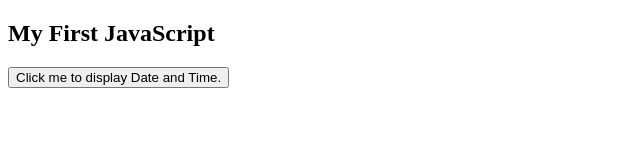
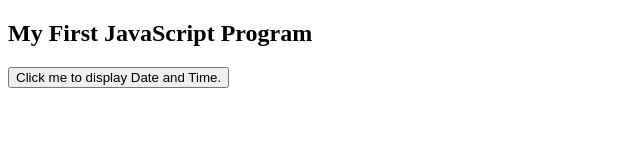
Before and after one commit to hr4official/javascript, a plain HTML site: page date.html in a window 1280 px wide. Shown: the whole page, without its empty margins (0-640 px from the left). Drawn offline with Linux system fonts and the light colour scheme.

Commit message:
Update date.html

```diff
--- a/date.html
+++ b/date.html
@@ -2,7 +2,7 @@
 <html>
 <body>
 
-<h2>My First JavaScript</h2>
+<h2>My First JavaScript Program</h2>
 
 <button type="button"
 onclick="document.getElementById('demo').innerHTML = Date()">
```
